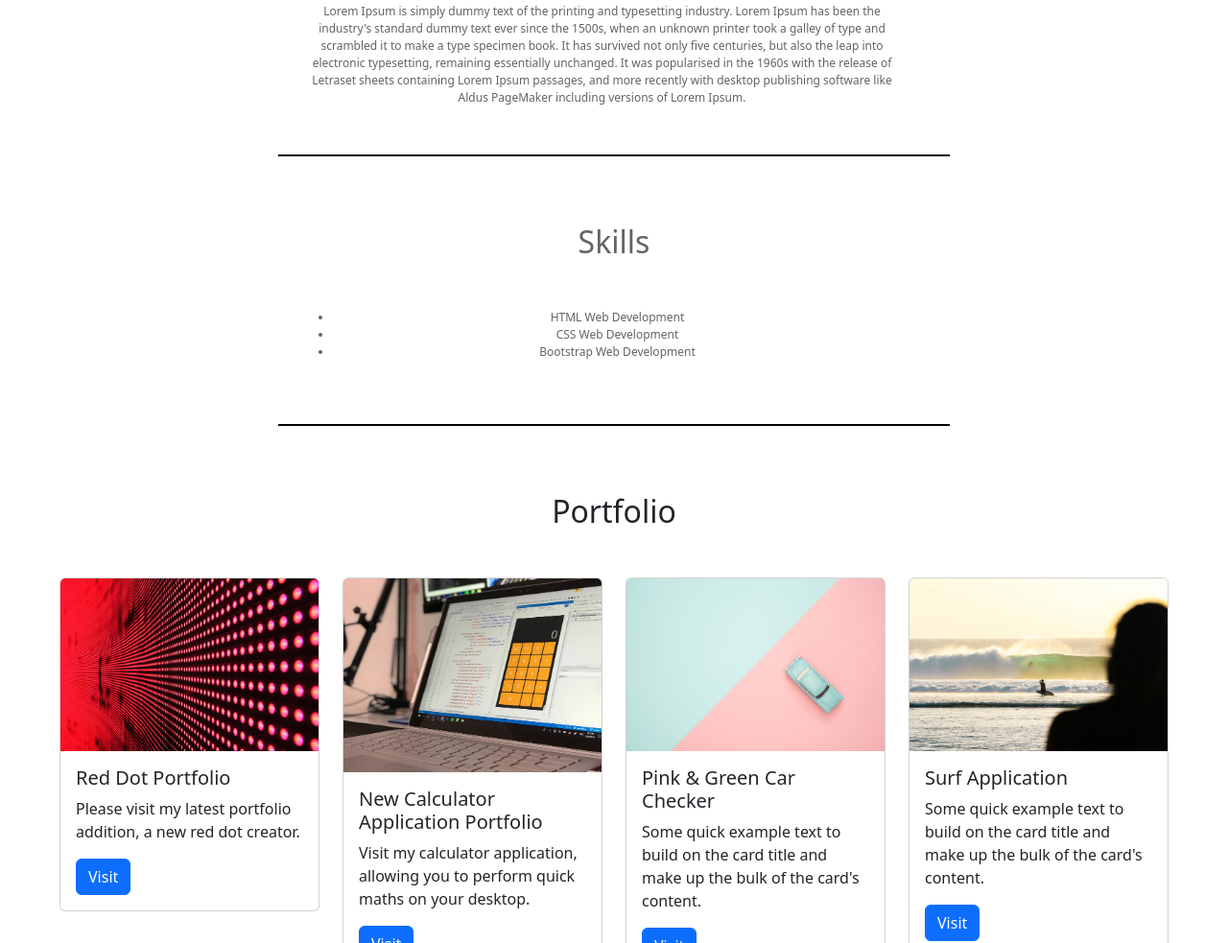
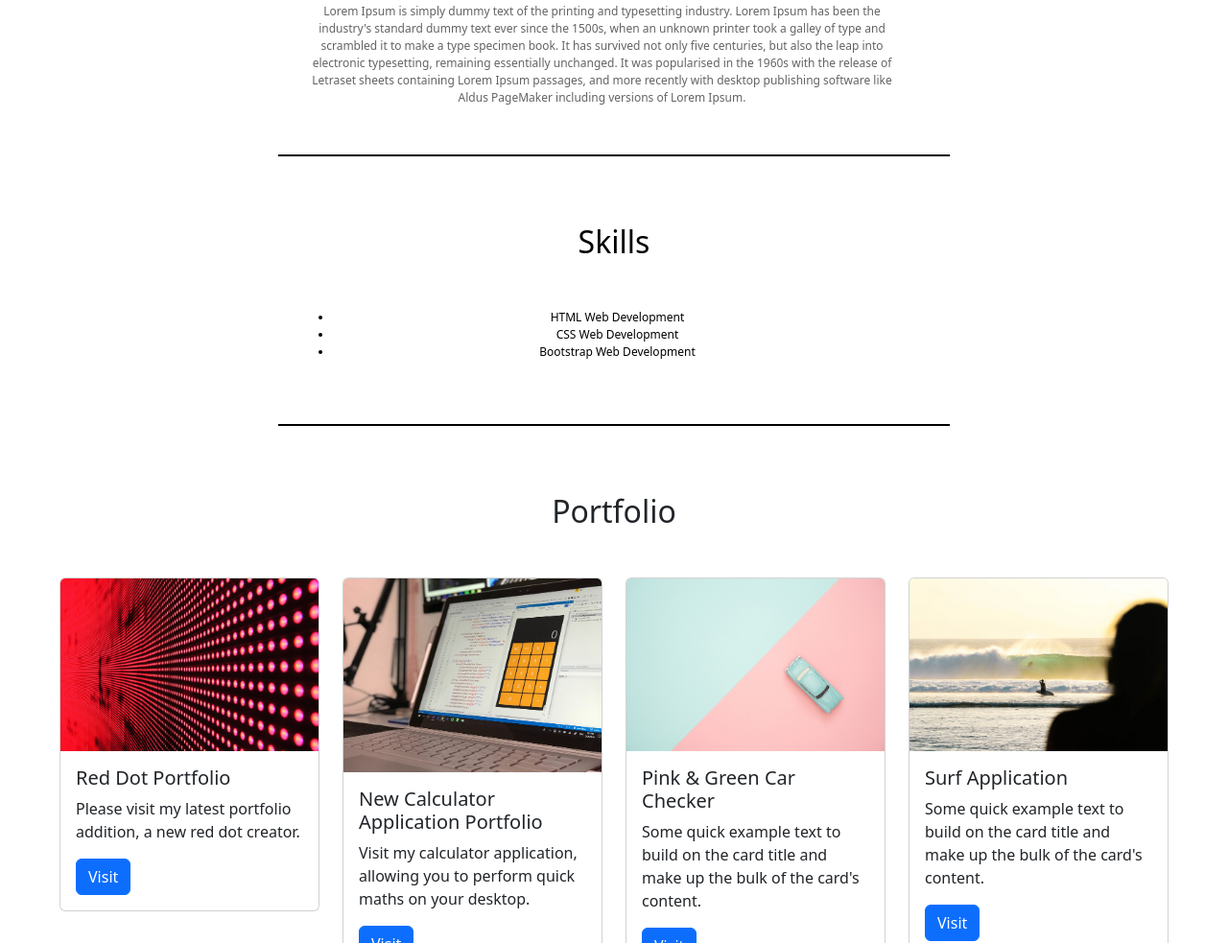
Before and after one commit to Futurefree/Bootstrap-Portfolio, a plain HTML site: page index.html in a window 1280 px wide. Shown: the part 720-1703 px from the top of the page at 96% size. Drawn offline with nearby package versions, Linux system fonts and the light colour scheme.

Commit message:
colour for skills to black

```diff
--- a/css/style.css
+++ b/css/style.css
@@ -55,7 +55,7 @@ footer {
     font-size: 12px;
     font-weight: 300;
     margin: 20px auto 20px auto;
-    color: #636364;
+    color: black;
     padding: 50px 50px 50px 25px;
     border-bottom: 2px solid black;
   }
@@ -63,7 +63,7 @@ footer {
   #skills h2 {
       font-size: 32px;
       margin: auto;
-      color: color grey;
+      color: color black;
       text-align: center;
       padding: 0px 0px 50px 25px;
     }
```
